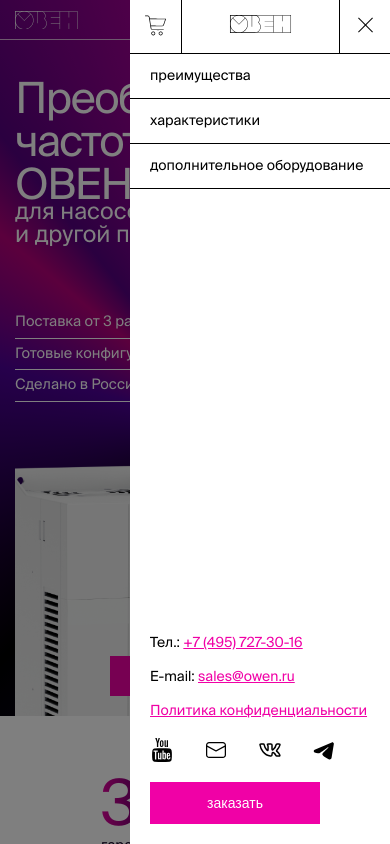
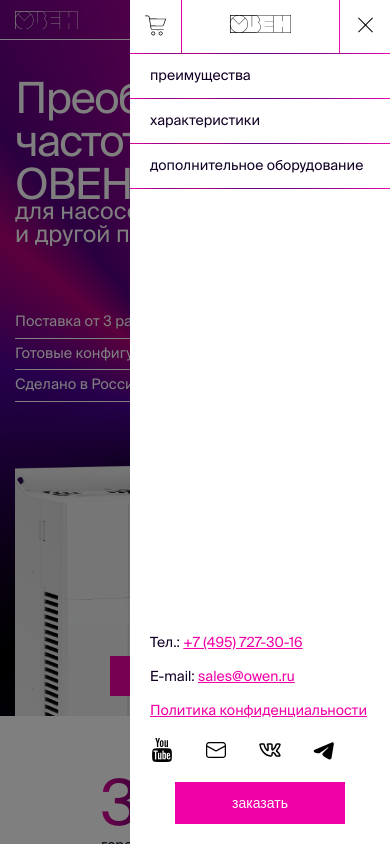
Before and after one commit to ZiangirovIlshat/pchv_landing, a Vue app: page / in a window 390 px wide. Both pictures are taken after a click on the element 357 px from the left and 19 px from the top of the page. Shown: the top 844 px of the page. Built offline with nearby package versions, Linux system fonts and the light colour scheme.

Commit message:
update mobile menu and header

```diff
--- a/src/assets/variables.scss
+++ b/src/assets/variables.scss
@@ -7,3 +7,5 @@
 $light-colored-text: rgba(75, 20, 102, 0.5);
 
 $additional-btn-color: #BC01F0;
+
+$gradient-background: linear-gradient(90deg, #FF02A9 -5.48%, #91017D 14.37%, #B0017C 25.72%, #640183 47.83%, #9C0191 78.46%, #FF0EBA 107.95%);
--- a/src/views/components/mainPage/productBenefits.vue
+++ b/src/views/components/mainPage/productBenefits.vue
@@ -54,7 +54,7 @@
         &__line {
             width: 1px;
             height: 250px;
-            background: linear-gradient(90deg, #FF02A9 -5.48%, #91017D 14.37%, #B0017C 25.72%, #640183 47.83%, #9C0191 78.46%, #FF0EBA 107.95%);
+            background: $gradient-background;
 
             @media (max-width: 850px) {
                 &:first-child, &:last-child {
--- a/src/views/components/pageHeading.vue
+++ b/src/views/components/pageHeading.vue
@@ -1,8 +1,8 @@
 <template>
-    <header class="header">
+    <header class="header" :class="{'_fixed' : menuFixed}">
         <div class="container">
             <div class="header__row">
-                <div class="header__logo logo">
+                <div class="header__logo logo" :class="{'_dark' : menuFixed}">
                     <a href="/">
                         <svg xmlns="http://www.w3.org/2000/svg" viewBox="0 0 139 41" id="logo">
                             <rect x="0.5" y="0.5" width="138" height="40"></rect>
@@ -10,8 +10,8 @@
                         </svg>
                     </a>
                 </div>
-                <nav class="menu">
-                    <ul>
+                <nav class="menu" :class="{'_fixed' : menuFixed}">
+                    <ul :class="{'_colored-hover' : menuFixed}">
                         <template v-if="width > 920">
                             <li><a class="menu__link" href="/">преимущества</a></li>
                             <li><a class="menu__link" href="/">характеристики</a></li>
@@ -20,7 +20,7 @@
                     </ul>
                     <div class="menu__btns">
                         <div class="menu__btns-elem">
-                            <div class="menu__cart-bnt cart-btn">
+                            <div class="menu__cart-btn cart-btn" :class="{'_dark' : menuFixed}">
                                 <a href="/" title="корзина">
                                     <svg version="1.0" xmlns="http://www.w3.org/2000/svg" preserveAspectRatio="xMidYMid meet" viewBox="0 0 512.000000 512.000000" id="cart">
                                         <g transform="translate(0.000000,512.000000) scale(0.100000,-0.100000)" stroke="none" id="cart-g">
@@ -55,7 +55,7 @@
                         </div>
 
                         <div class="menu__btns-elem">
-                            <div class="burger-menu" @click="openMenu()">
+                            <div class="burger-menu" :class="{'_dark' : menuFixed}" @click="openMenu()">
                                 <span></span>
                             </div>
                         </div>
@@ -173,7 +173,8 @@
                         </div>
                     </div>
                 </div>
-                <div class="mobile-menu__mask"></div>
+
+                <div class="mobile-menu__mask" @click="closeMenu()"></div>
             </div>
     </header>
 </template>
@@ -181,6 +182,13 @@
 <script>
     export default {
         name: "pageHeading",
+
+        props: {
+            menuFixed: {
+                type: Boolean,
+                default: false,
+            },
+        },
 
         data() {
             return {
@@ -193,6 +201,8 @@
             updateWidth() {
                 this.width = window.innerWidth;
                 if(this.width > 768) this.menuIsOpen = false;
+
+                document.querySelector("body").classList.remove("_menu-is-opened");
             },
 
             openMenu() {
@@ -253,18 +263,36 @@
     }
 
     .header {
-        $header-text-color: #000;
-        $header-text-hover-color: $primary-color;
-
         padding: 20px 0;
         font-size: 16px;
         position: absolute;
         width: 100%;
-        color: $header-text-color;
+        color: #fff;
+        z-index: 10;
+
+        &._fixed {
+            background-color: #fff;
+            color: $colored-text;
+            position: fixed;
+            -webkit-box-shadow: 0px 2px 4px 0px rgba(0, 0, 0, 0.15);
+            -moz-box-shadow: 0px 2px 4px 0px rgba(0, 0, 0, 0.15);
+            box-shadow: 0px 2px 4px 0px rgba(0, 0, 0, 0.15);
+
+            animation: headerDown 0.5s ease-out forwards;
+        }
+
+        @keyframes headerDown {
+            from {
+                transform: translateY(-100%);
+            }
+            to {
+                transform: translateY(0);
+            }
+        }
 
         @media (max-width: 920px) {
+            border-bottom: 1px solid #fff;
             padding: 0;
-            border-bottom: 1px solid #DBB3DC;
         }
 
         &__row {
@@ -294,6 +322,14 @@
         align-items: center;
         gap: 15px;
 
+        &._fixed {
+            @media(max-width: 920px) {
+                .menu__btns-elem {
+                    border-left: 1px solid $colored-text;
+                }
+            }
+        }
+
         ul {
             display: flex;
             align-items: center;
@@ -316,7 +352,7 @@
         }
 
         &__link {
-            color: #fff;
+            color: inherit;
             text-decoration: none;
 
             &:hover {
@@ -341,20 +377,20 @@
             }
         }
 
-        &__cart-bnt {
+        &__cart-btn {
 
             svg {
                 g { fill: #fff; }
 
-                &:hover {
-                    g { fill: $primary-color; }
-                }
+                &:hover { g { fill: $primary-color; } }
             }
 
             &._dark {
                 svg {
                     g { fill: $colored-text;}
                 }
+
+                &:hover { g { fill: $primary-color; } }
             }
         }
     }
@@ -367,6 +403,11 @@
 
         @media (max-width: 920px) {
             display: block;
+        }
+
+        &._dark {
+            &::before, span { background-color: $colored-text; }
+            &::after { color: $colored-text; }
         }
 
         &::before, span {
@@ -405,21 +446,16 @@
         width: 100vw;
         top: 0;
         right: 0;
-        z-index: 10;
 
         font-size: 14px;
 
+        color: $colored-text;
+
         display: none;
-        justify-content: space-between;
 
         &._opened {
             display: flex;
             justify-content: flex-end;
-
-            .mobile-menu__content {
-                transform: translateX(0px);
-                transition: .3s;
-            }
         }
 
         &__mask {
@@ -440,17 +476,28 @@
 
             background-color: #fff;
 
-            transform: translateX(-260px);
-            transition: .3s;
-
             display: flex;
             flex-direction: column;
+
+            animation: menuOpen 0.3s ease-out forwards;
+        }
+
+        @keyframes menuOpen {
+            from {
+                transform: translateX(100%);
+                opacity: 0;
+            }
+            to {
+                transform: translateX(0);
+                opacity: 1;
+            }
         }
 
         &__header {
             display: flex;
             justify-content: space-between;
             border-bottom: 1px solid;
+            border-image: $gradient-background 1;
         }
 
         &__header-item {
@@ -460,6 +507,7 @@
                 flex: 1;
                 border-left: 1px solid;
                 border-right: 1px solid;
+                border-image: $gradient-background 1;
                 display: flex;
                 justify-content: center;
             }
@@ -497,15 +545,19 @@
                 width: 1px;
                 height: 20px;
                 background-color: #000;
+                transition: .5s;
             }
 
-            &::before  {
-                transform: rotate(45deg);
+            &::before { transform: rotate(90deg); animation: closeBtn1 .3s ease-out forwards; animation-delay: 0.2s; }
+            &::after { transform: rotate(90deg); animation: closeBtn2 .3s ease-out forwards; animation-delay: 0.2s; }
         }
 
-            &::after {
-                transform: rotate(-45deg);
+        @keyframes closeBtn1 {
+            from { transform: rotate(90deg); } to { transform: rotate(45deg); }
         }
+
+        @keyframes closeBtn2 {
+            from { transform: rotate(-90deg); } to { transform: rotate(-45deg); }
         }
 
         &__body {
@@ -516,8 +568,9 @@
             display: block;
             text-decoration: none;
             color: inherit;
+            padding: 15px 20px;
             border-bottom: 1px solid;
-            padding: 15px 20px;
+            border-image: $gradient-background 1;
         }
 
         &__footer {
@@ -562,9 +615,8 @@
         }
 
         &__btn {
+            display: flex;
+            justify-content: center;
         }
     }
-
-
-
 </style>
--- a/src/views/pages/mainPage.vue
+++ b/src/views/pages/mainPage.vue
@@ -1,6 +1,6 @@
 <template>
     <div class="wrapper">
-        <pageHeading/>
+        <pageHeading :menuFixed="isScrolled ? true : false" />
         <main class="content">
             <topSection/>
             <productBenefits/>
@@ -31,7 +31,35 @@
         usageScenarios,
 
         pageFooter,
-    }
+    },
+
+    data() {
+        return {
+            isScrolled: false,
+        };
+    },
+
+    mounted() {
+        window.addEventListener('scroll', this.handleScroll);
+    },
+
+    beforeUnmount() {
+        window.removeEventListener('scroll', this.handleScroll);
+    },
+
+    methods: {
+        handleScroll() {
+            const topSection = document.querySelector(".top-section");
+            const topSectionBottom = topSection.getBoundingClientRect().bottom;
+
+            if (topSectionBottom < 0 ) {
+                this.isScrolled = true;
+            } else {
+                this.isScrolled = false;
+            }
+        },
+    },
+
 }
 </script>
 
```
Lines whose indentation alone changed are shown as unchanged.
